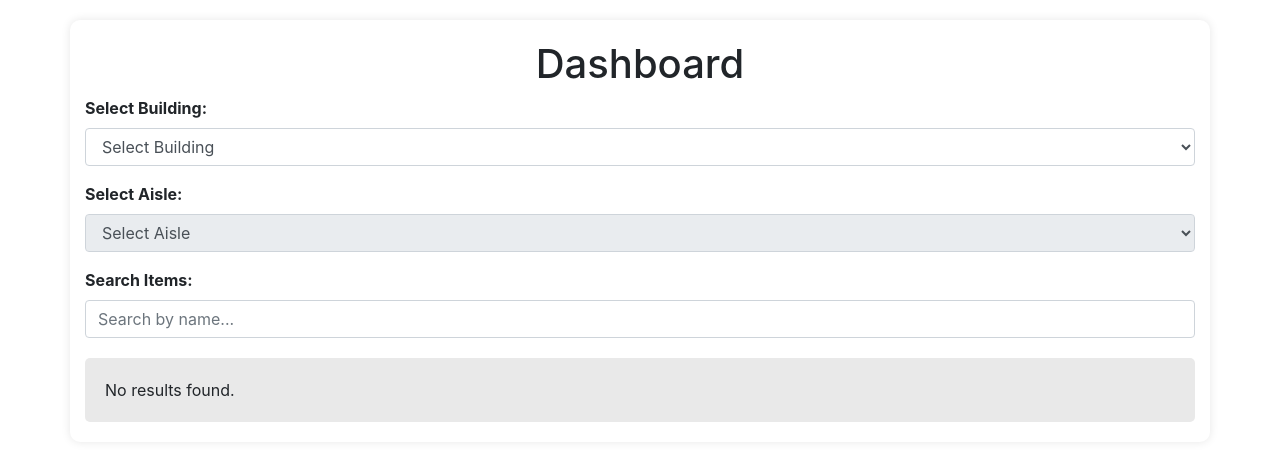
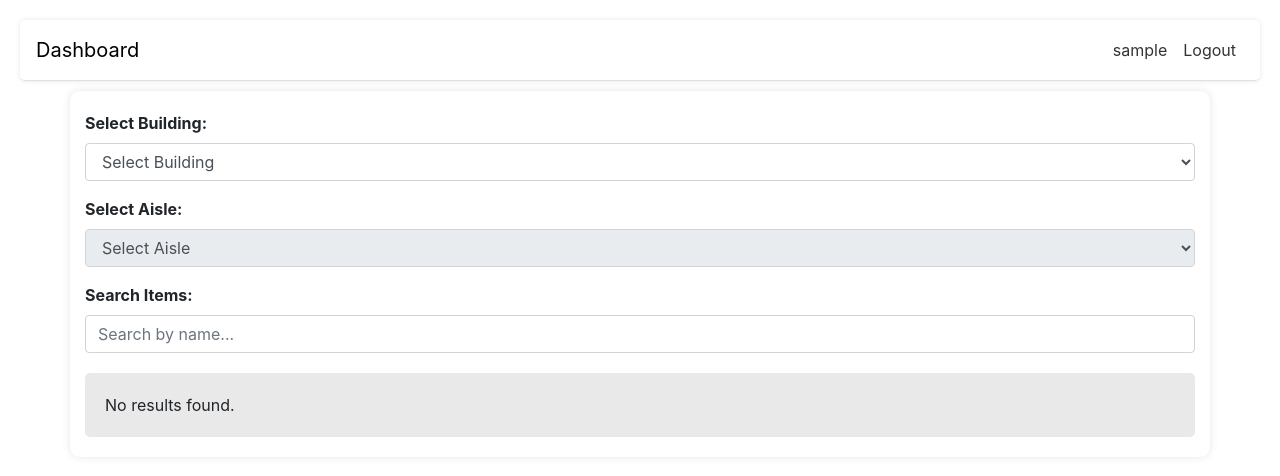
Before and after one commit to lultar/Leltar, a PHP site: page /user/user.php in a window 1280 px wide. Shown: the top 476 px of the page. Run offline with PHP 8.4, Linux system fonts and the light colour scheme; the visitor is signed in with stand-in values (Sample User, id 1); data that the repository does not hold is empty.

Commit message:
Added login/loggout Added styles for user page

```diff
--- a/prod/admin/admin.php
+++ b/prod/admin/admin.php
@@ -30,7 +30,7 @@
     }
 
     if (!isset($_SESSION['UserID']) || $_SESSION['UserType'] != 1) {
-        header("Location: login.php");
+        header("Location: /Leltar/prod/logout.php");
         exit();
     }
     $username = isset($_SESSION['Username']) ? $_SESSION['Username'] : 'Admin';
@@ -51,7 +51,7 @@
         <div class="dropdown" style="float: right;">
         <button class="tablinks"><?php echo htmlspecialchars($username); ?></button>
         <div class="dropdown-content">
-            <a href="login.php">Kijelentkezés</a>
+            <a href="/Leltar/prod/logout.php">Kijelentkezés</a>
         </div>
     </div>
     </div>
--- a/prod/admin/keres.php
+++ b/prod/admin/keres.php
@@ -3,7 +3,7 @@
     require "db.php";
 
     if (!isset($_SESSION['UserID']) || $_SESSION['UserType'] != 1) {
-        header("Location: login.php");
+        header("Location: /Leltar/prod/index.php");
         exit();
     }
 
--- a/prod/admin/login.php
+++ b/prod/index.php
@@ -9,7 +9,7 @@
 <body>
     <div class="login-container">
         <h2>Bejelentkezés</h2>
-        <form action="login.php" method="post">
+        <form action="/Leltar/prod/index.php" method="post">
             <label for="username">Felhasználónév:</label>
             <input type="text" id="username" name="username" required>
 
@@ -24,7 +24,7 @@
 
 <?php
     session_start();
-    require "db.php";
+    require "admin/db.php";
 
     if ($_SERVER["REQUEST_METHOD"] == "POST") {
         $username = $_POST['username'];
@@ -44,7 +44,7 @@
             $_SESSION['UserType'] = $userType;
 
             if ($userType == 1) {
-                header("Location: admin.php");
+                header("Location: admin/admin.php");
             } elseif ($userType == 2) {
                 header("Location: user/user.php");
             } else {
--- a/prod/user/styles.css
+++ b/prod/user/styles.css
@@ -104,3 +104,37 @@ select, input {
         padding: 5px;
     }
 }
+/* Add this to styles.css */
+.navbar-brand {
+    font-size: 1.5em;
+}
+
+.navbar-nav .nav-item .nav-link {
+    font-size: 1em;
+    padding: 10px 15px;
+    color: #333;
+}
+
+.navbar-nav .nav-item .nav-link:hover {
+    background-color: #e9e9e9;
+    border-radius: 5px;
+}
+
+.navbar-nav .nav-item .nav-link.active {
+    background-color: #007bff;
+    color: #fff;
+    border-radius: 5px;
+}
+
+/* Custom navbar background color */
+.navbar-custom {
+    border-radius: 5px;
+    box-shadow: 0 0 5px rgba(0, 0, 0, 0.1);
+    padding: 10px;
+    border-radius: 5px;
+    margin-bottom: 10px;
+}
+
+.navbar-custom a{
+    color: #000000;
+}
--- a/prod/user/user.php
+++ b/prod/user/user.php
@@ -1,3 +1,14 @@
+<?php
+    session_start();
+    require "db.php";
+
+    if (!isset($_SESSION['UserID']) || $_SESSION['UserType'] != 2) {
+        header("Location: /Leltar/prod/logout.php");
+        exit();
+    }
+    $username = isset($_SESSION['Username']) ? $_SESSION['Username'] : 'User';
+?>
+
 <!DOCTYPE html>
 <html lang="en">
 <head>
@@ -39,11 +50,33 @@
             background: rgba(0, 0, 0, 0.5);
             z-index: 999;
         }
+
+        /* Navbar styles */
+        .navbar-custom {
+            background-color: #ffffff;
+            border-bottom: 1px solid #e0e0e0;
+        }
     </style>
 </head>
 <body>
+    <nav class="navbar navbar-expand-lg navbar-custom">
+        <a class="navbar-brand" href="#">Dashboard</a>
+        <button class="navbar-toggler navbar-light" type="button" data-toggle="collapse" data-target="#navbarNav" aria-controls="navbarNav" aria-expanded="false" aria-label="Toggle navigation">
+            <span class="navbar-toggler-icon"></span>
+        </button>
+        <div class="collapse navbar-collapse" id="navbarNav">
+            <ul class="navbar-nav ml-auto">
+                <li class="nav-item">
+                    <span class="nav-link"><?php echo htmlspecialchars($username); ?></span>
+                </li>
+                <li class="nav-item">
+                    <a class="nav-link" href="/Leltar/prod/index.php">Logout</a>
+                </li>
+            </ul>
+        </div>
+    </nav>
+
     <div class="container">
-        <h1>Dashboard</h1>
         <div class="form-group">
             <label for="building">Select Building:</label>
             <select id="building" class="form-control">
```
Also changed, not shown: prod/logout.php (added, +7 -0 lines), prod/login.css (renamed from prod/admin/login.css).
